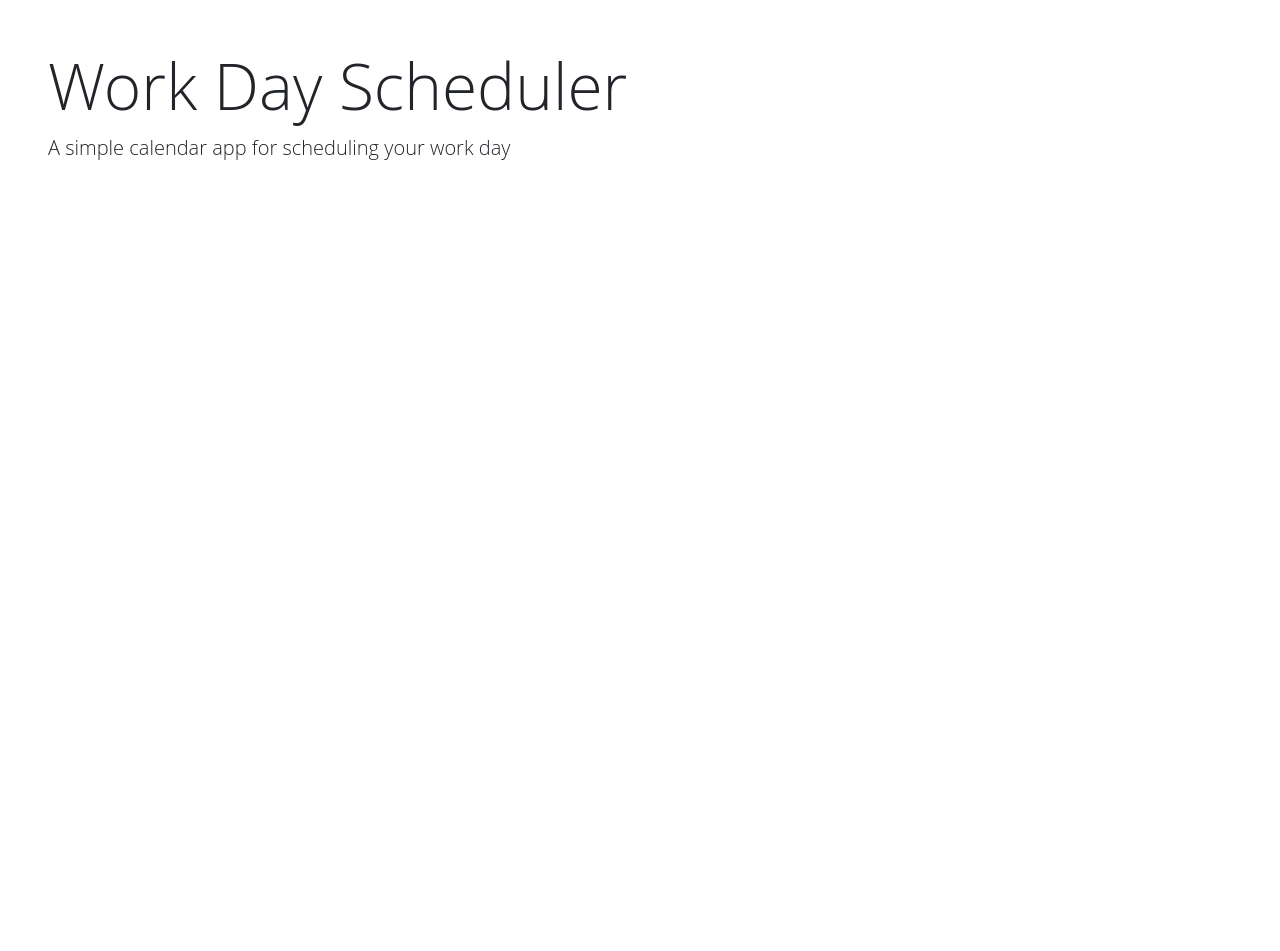
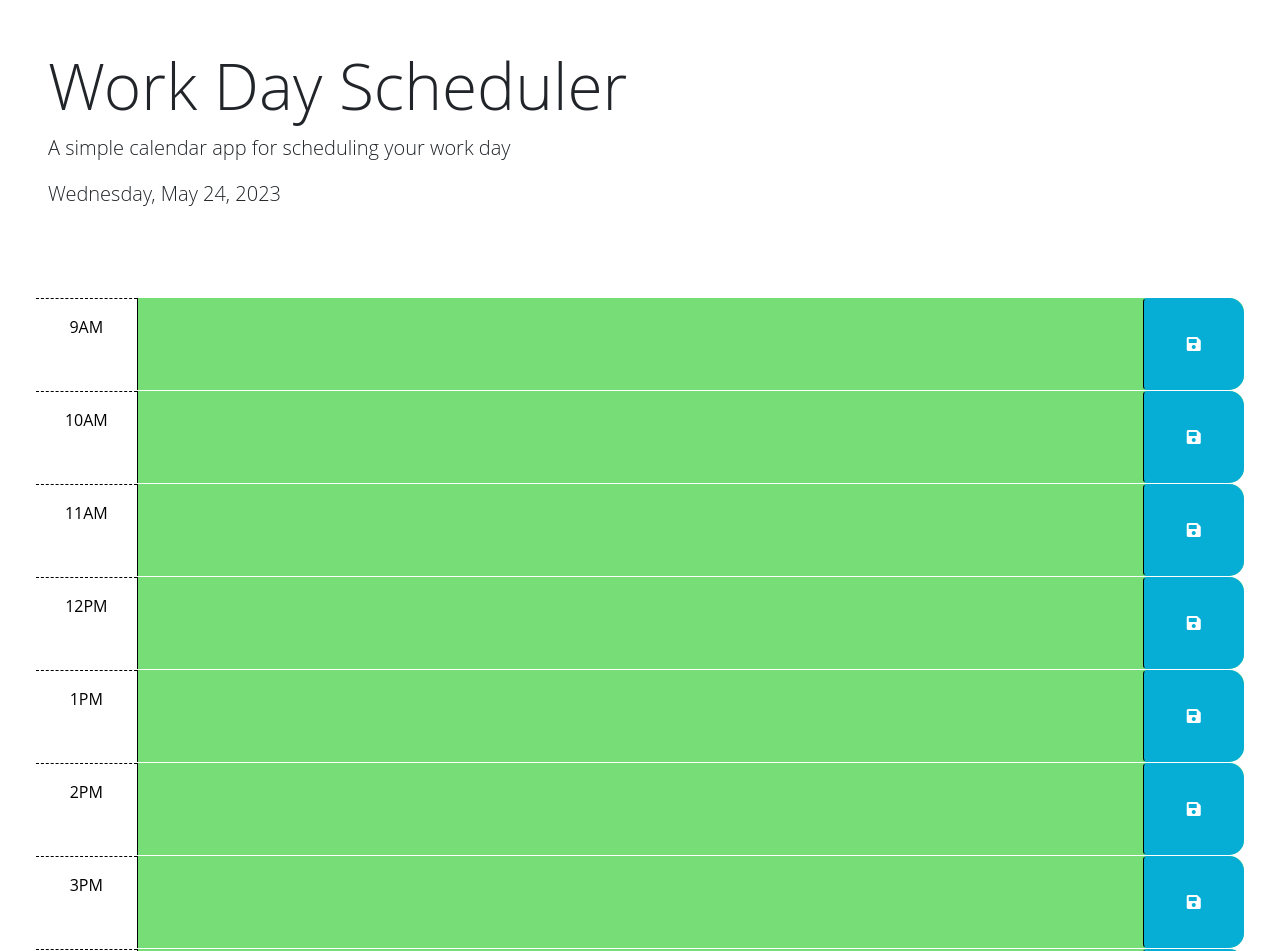
Before and after one commit to Frank-Colorado/work-day-scheduler, a plain HTML site: page index.html in a window 1280 px wide. Shown: the top 951 px of the page. Before the commit the page ends 800 px from the top, so only its background shows below. Drawn offline with nearby package versions, Linux system fonts and the light colour scheme.

Commit message:
added script tag in index.html

```diff
--- a/index.html
+++ b/index.html
@@ -38,6 +38,7 @@
       crossorigin="anonymous"
     ></script>
 
+    <script src="./assets/times.js"></script>
     <script src="./assets/script.js"></script>
   </body>
 </html>
```
